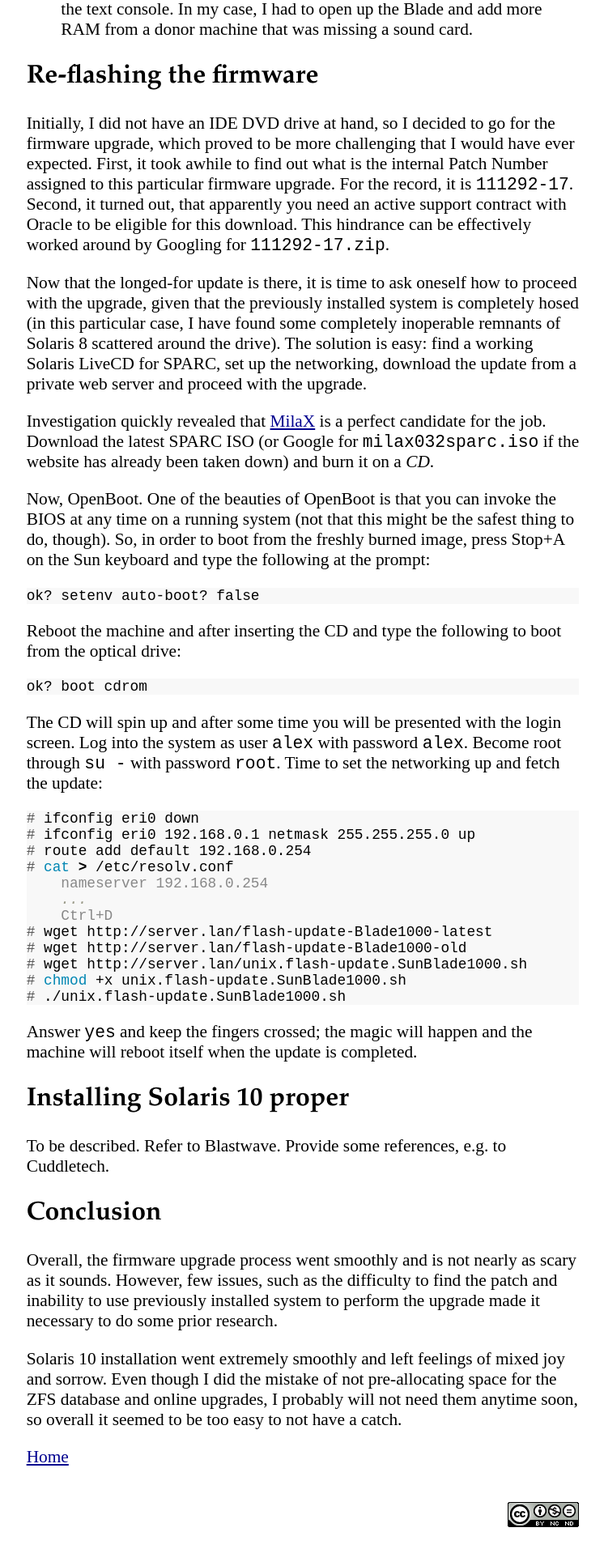
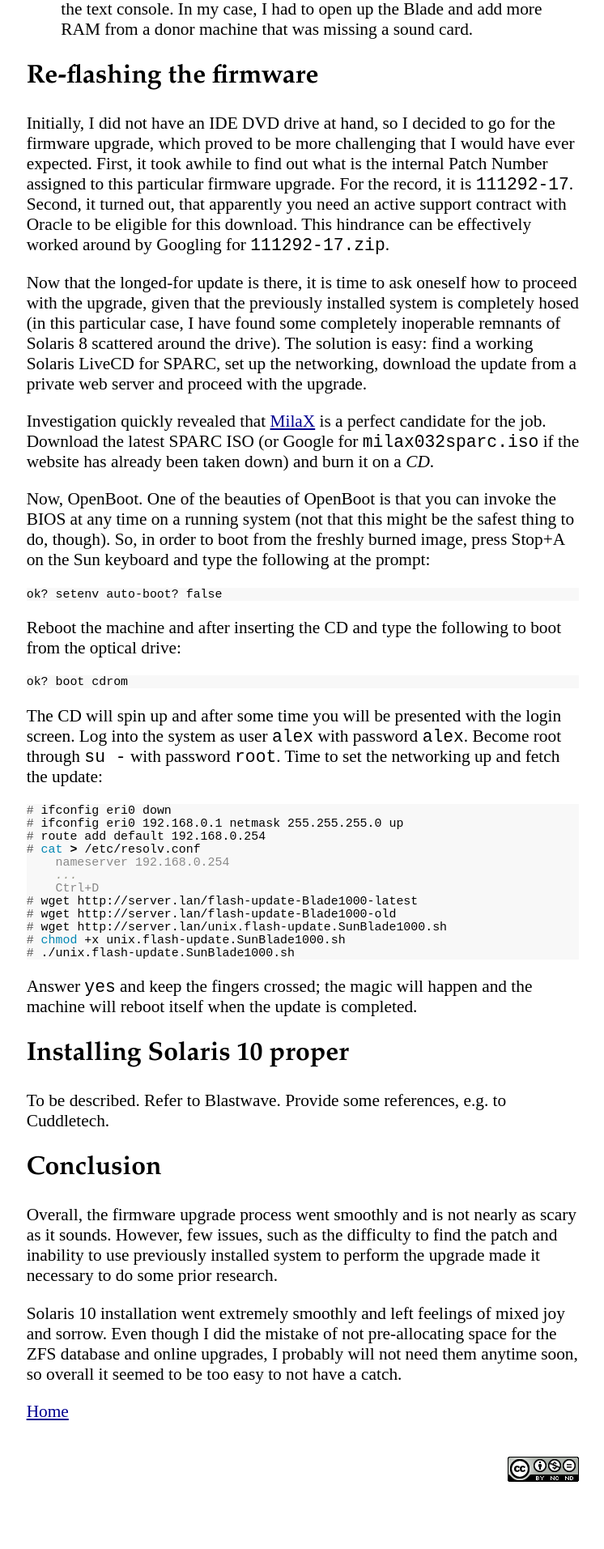
Before and after one commit to zyv/zyv.github.io, a Jekyll site: the page built from _posts/2010-10-29-installing-solaris-10-sun-blade-1000.md, in a window 1280 px wide. Shown: the part 803-2716 px from the top of the page at 81% size, without its empty margins (266-1012 px from the left). Built offline with Jekyll 4.4.1, drawn with Linux system fonts in a browser that asks for light colours; after the commit the page ends 2660 px from its top, so only the background shows below that.

Commit message:
Made pre font size even smaller

```diff
--- a/css/default.css
+++ b/css/default.css
@@ -44,7 +44,7 @@ a {
 }
 
 pre {
-    font-size: smaller;
+    font-size: 0.7em;
 }
 
 ul, ol {
```
